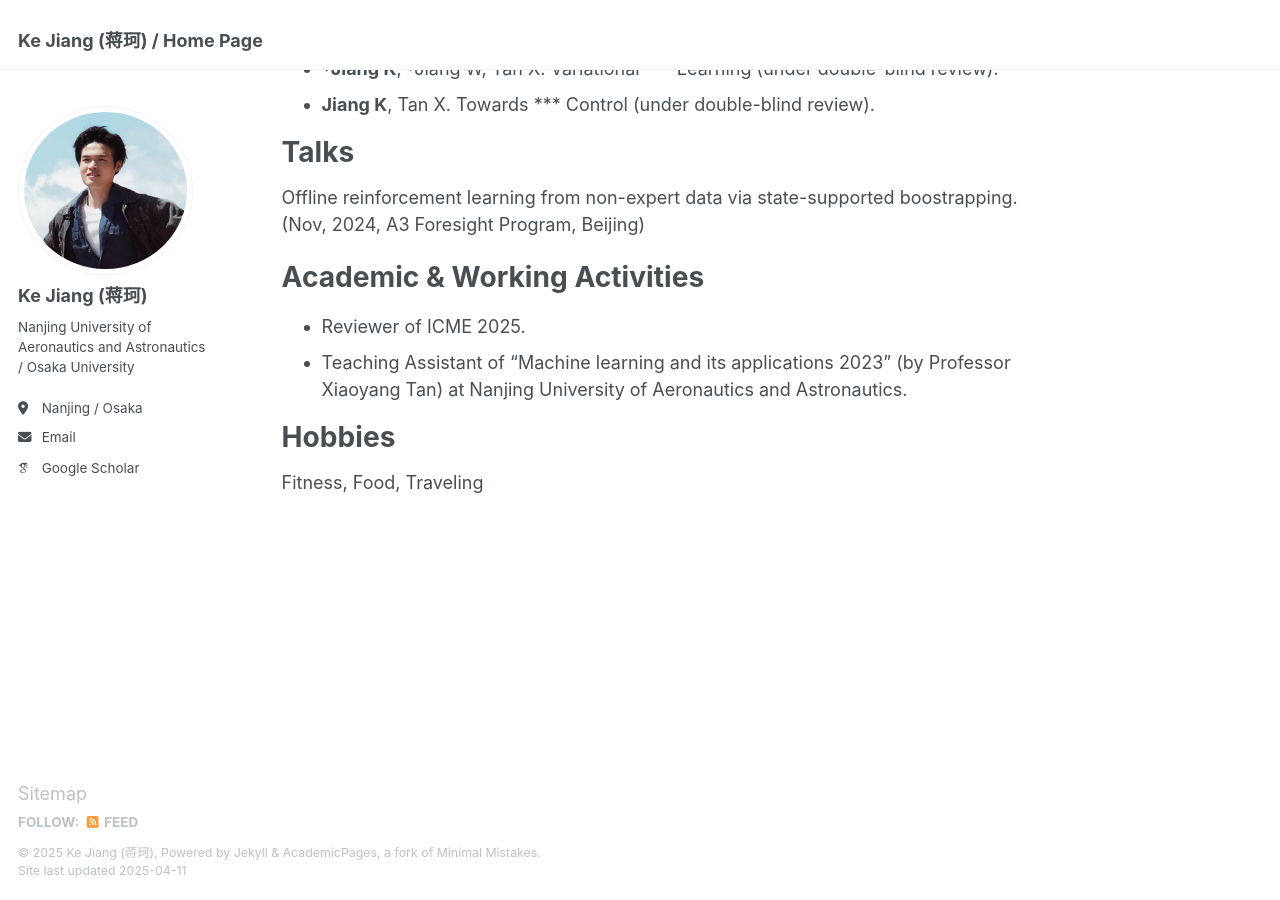
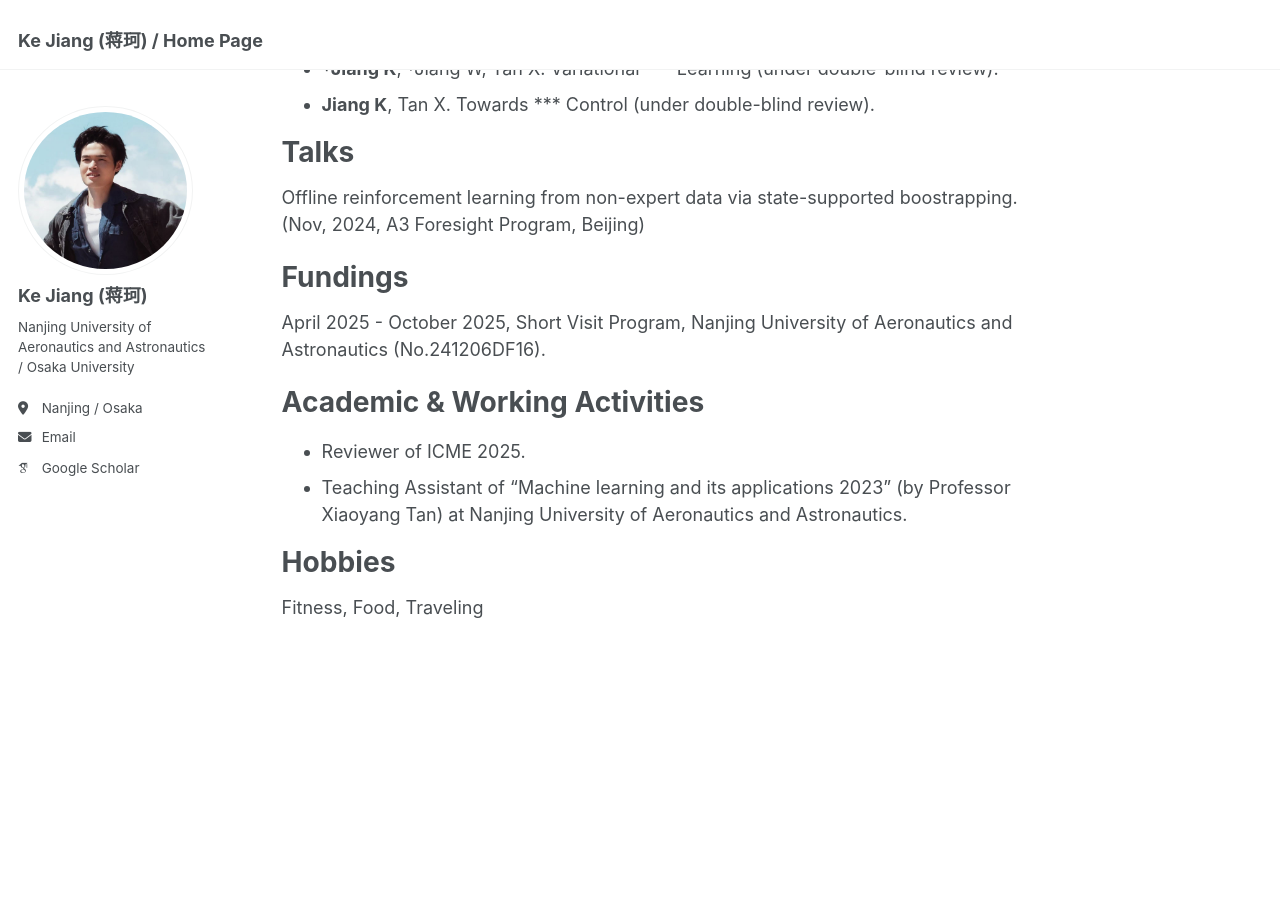
Before and after one commit to Jack10843/Jack10843.github.io, a Jekyll site: the page built from _pages/about.md, in a window 1280 px wide and 900 px high, scrolled down 1628 px. Built offline with Jekyll 4.4.1, drawn with Linux system fonts in a browser that asks for light colours; some web fonts are replaced.

Commit message:
Update about.md

```diff
--- a/_pages/about.md
+++ b/_pages/about.md
@@ -48,6 +48,10 @@ Talks
 ======
 Offline reinforcement learning from non-expert data via state-supported boostrapping. (Nov, 2024, A3 Foresight Program, Beijing)
 
+Fundings
+======
+April 2025 - October 2025, Short Visit Program, Nanjing University of Aeronautics and Astronautics (No.241206DF16).
+
 Academic & Working Activities
 ======
  - Reviewer of ICME 2025.
```
